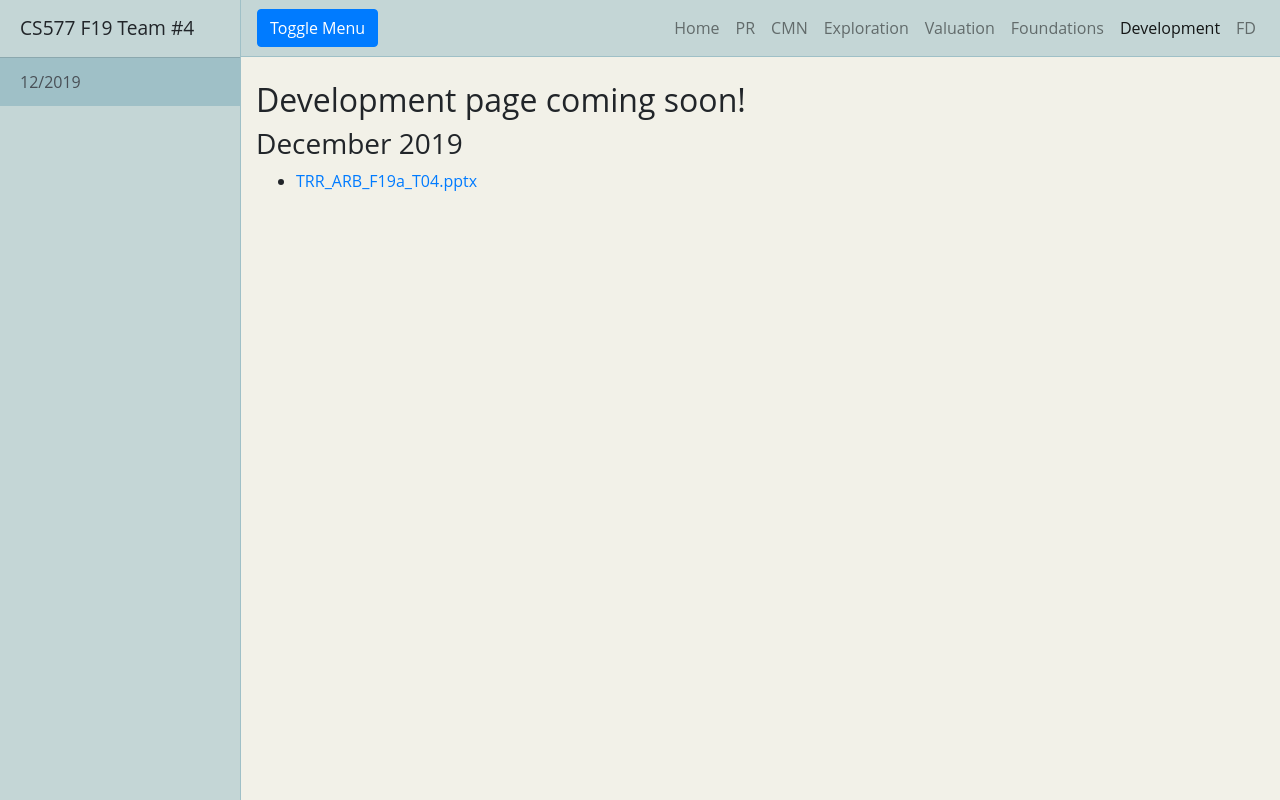
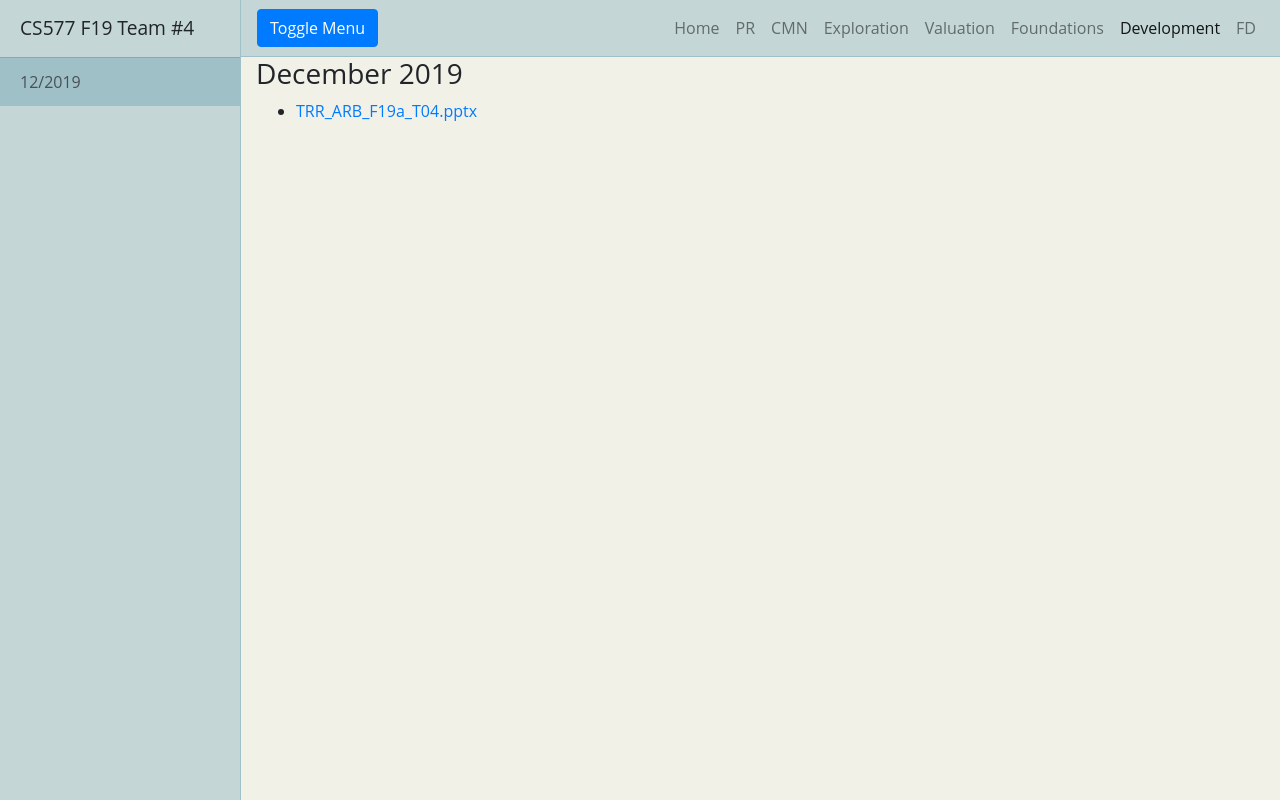
Before and after one commit to kgrimes2/CS577a-Fall2019-Team04, a website: page Development/index.html in a window 1280 px wide. Drawn offline with Linux system fonts and the light colour scheme.

Commit message:
Remove the placeholder text for Development page

```diff
--- a/Development/index.html
+++ b/Development/index.html
@@ -71,10 +71,6 @@
       </nav>
 
       <a name="welcome"></a>
-      <div class="container-fluid">
-        <h2 class="mt-4">Development page coming soon!</h2>
-      </div>
-
       <a name="dec19"></a>
       <div class="container-fluid">
           <h3>December 2019</h3>
```
